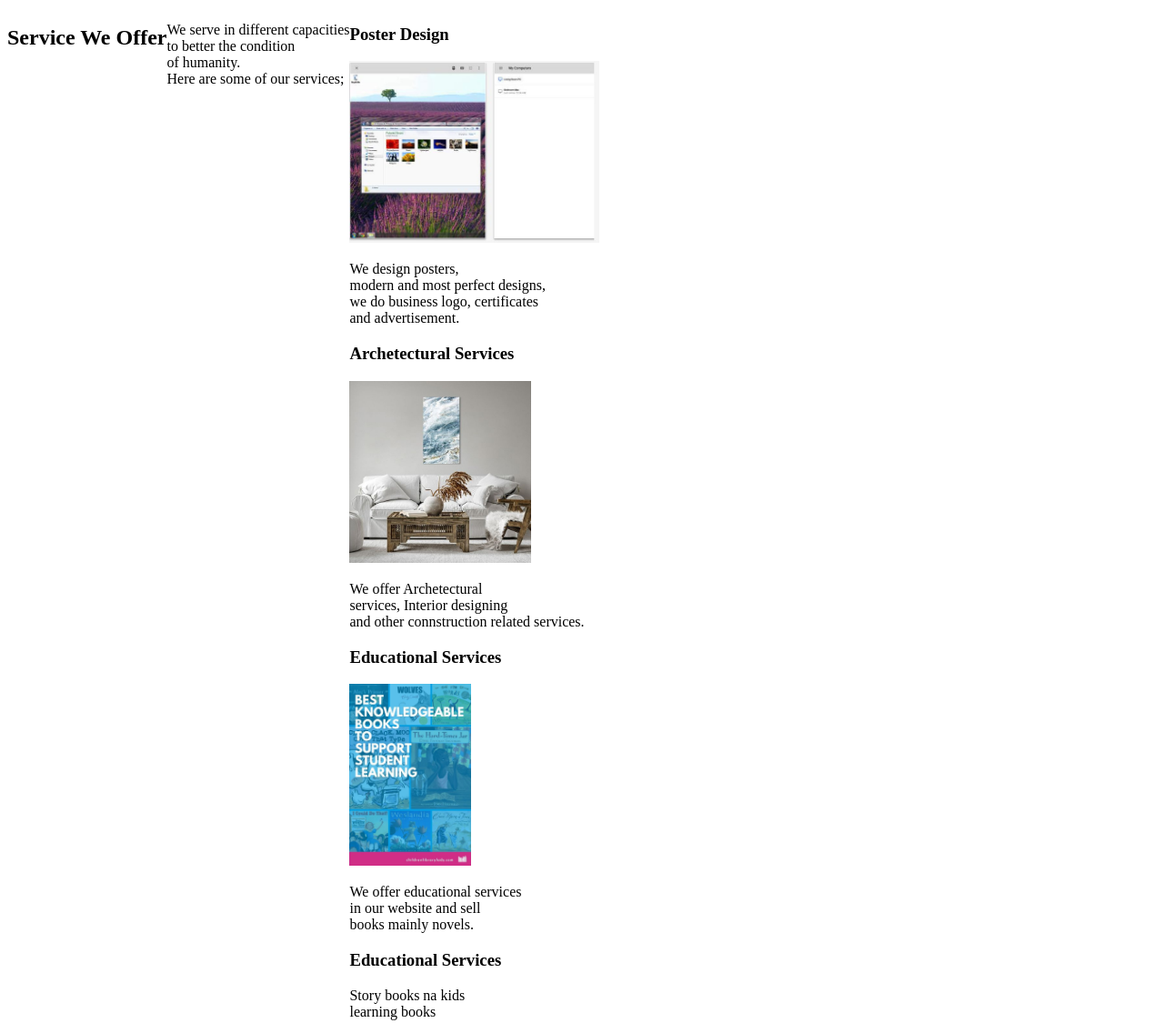
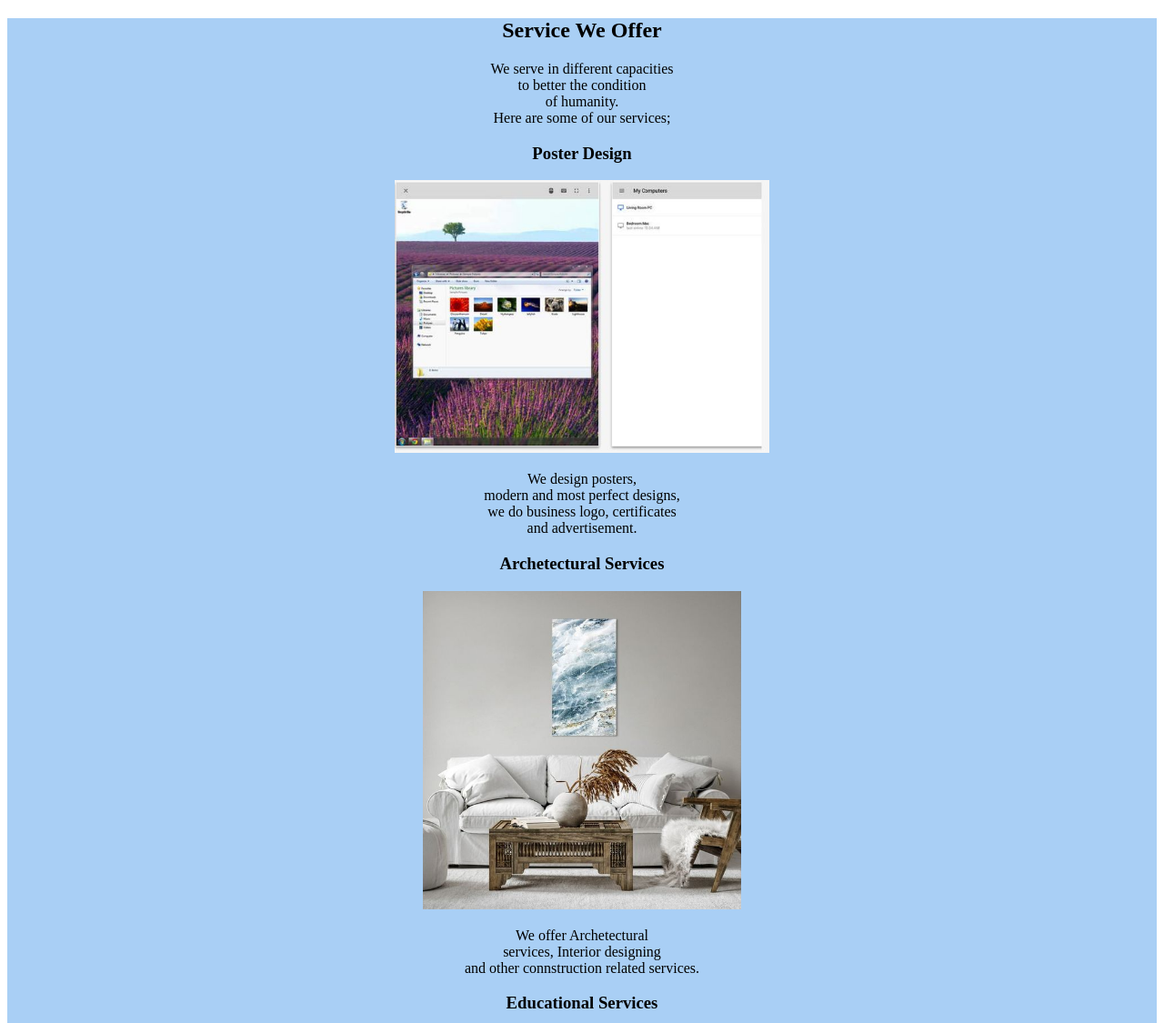
Before and after one commit to MARTIN-OMOLLO/MARKET, a plain HTML site: page service.html in a window 1280 px wide. Shown: the top 1125 px of the page at 91% size. Drawn offline with Linux system fonts and the light colour scheme.

Commit message:
add services

```diff
--- a/index.css
+++ b/index.css
@@ -1,5 +1,5 @@
 .Top{
-    background-color: aquamarine;
+    background-color: rgb(169, 207, 245);
     text-align: center;
 }
 
@@ -8,7 +8,7 @@
     display: inline-flex;
 }
 .Service{
-    background-color: aquamarine;
+    background-color: rgb(169, 207, 245);
     text-align: center;
     margin-top: -20px;
 
@@ -40,6 +40,11 @@ Dtwo{
    background-attachment: fixed;
    background-position: center;
    width: 100%;
-   background-color: aquamarine;
+   background-color: rgb(169, 207, 245);
 
 }
+
+.Server{
+   text-align: center;
+   background-color: rgb(169, 207, 245);
+}
--- a/service.html
+++ b/service.html
@@ -8,31 +8,32 @@
     <link rel="stylesheet" href="index.css">
 </head>
 <body>
-    <div class="Serve">
+    <div class="Server">
         <h2>Service We Offer</h2>
         <p id="serv">We serve in different capacities <br> to better the condition
         <br> of humanity. <br> Here are some of our services;</p>
         <div class="services">
             <div class="Poster">
                 <h3>Poster Design</h3>
-                <img src="images/odumbe4.jpg" height="200px">
+                <img src="images/odumbe4.jpg" height="300px">
                 <P id="serv">We design posters,<br> modern and most perfect designs,<br>
                 we do business logo, certificates<br> and advertisement. </P>
             </div>
             <div class="Interior">
                 <h3>Archetectural Services</h3>
-                <img src="images/odumbe2.jpg" height="200px">
+                <img src="images/odumbe2.jpg" height="350px">
                 <p id="serv">We offer Archetectural <br>services, Interior designing
                 <br> and other connstruction related services.</p>
             </div>
             <div class="Education">
                 <h3>Educational Services</h3>
-                <img src="images/odumbe5.jpg" height="200px">
+                <img src="images/odumbe5.jpg" height="330px">
                 <p id="serv">We offer educational services<br> in our website and sell<br>
                  books mainly novels.</p>
             </div>
             <div class="education">
                 <h3>Educational Services</h3>
+                <img src="images/odumbe6.jpg" height="330px">
                 <p id="serv">Story books na kids<br> learning books</p>
             </div>
         </div>
```
